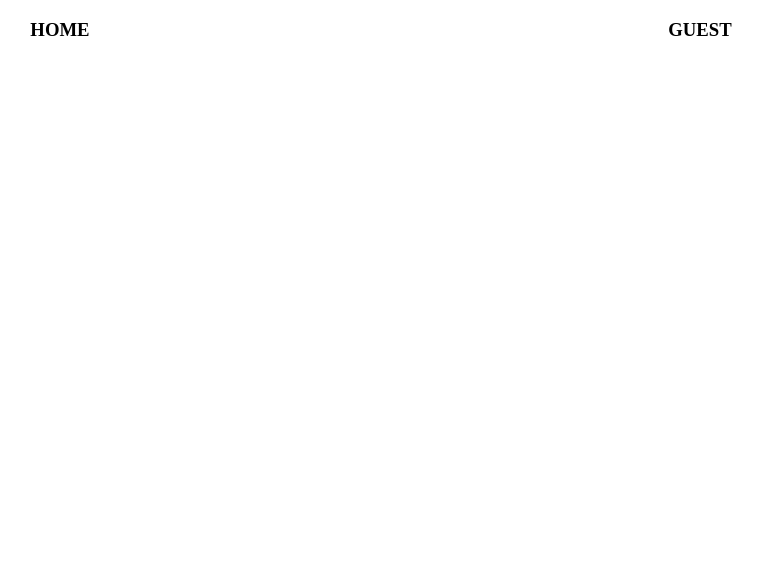
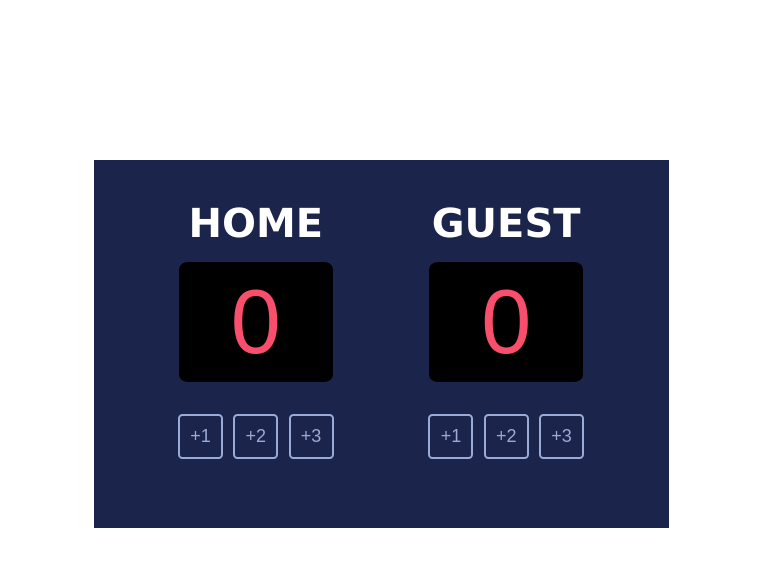
Before and after one commit to Ali-Esmat/Basketball_Scoreboard, a website built with Vite: page index.html in a window 1280 px wide. Shown: the whole page, without its empty margins (259-1022 px from the left). Built offline with nearby package versions, Linux system fonts and the light colour scheme; a web font is replaced by a local one.

Commit message:
Base Score Board

```diff
--- a/index.css
+++ b/index.css
@@ -1,8 +1,62 @@
 body {
     margin: 0;
+    color: white;
+    text-align: center;
 }
 
-.container {
+.scoreboard{
     display: flex;
-    justify-content: space-around;
+    justify-content: space-evenly;
+    background-color: #1b244a;
+    width:35.938rem;
+    height: 23rem;
+    margin-top: 10rem;
+    margin-left: auto;
+    margin-right: auto;
+
 }
+
+.score-card{
+    display: flex;
+    flex-direction: column;
+    flex-wrap: wrap;
+    align-items: center;
+    gap: 2rem;
+    height: 24.063rem;
+}
+
+.display{
+    width: 9.6rem;
+    height: 7.5rem;
+    border-radius: 6%;
+    background-color: black;
+    color: #f94f6d;
+    display: flex;
+    align-items: center;
+    justify-content: center;
+    font-size: 90;
+    font-family: 'Cursed Timer ULiL', sans-serif;
+}
+
+.score-buttons{
+    display: flex;
+    width: 11rem;
+    justify-content: space-evenly;
+}
+.score-button{
+    width: 2.813rem;
+    height: 2.813rem;
+    font-family: 'Cursed Timer ULiL', sans-serif;
+    font-size: 18;
+    border: 0.15rem solid #9aabd8;
+    border-radius: 10%;
+    color: #9aabd8;
+    background-color: #1b244a;
+}
+
+.score-text{
+    font-family: Verdana, Geneva, Tahoma, sans-serif;
+    font-size: 40;
+    font-weight: bold;
+    margin-bottom: -1rem;
+}
--- a/index.html
+++ b/index.html
@@ -1,14 +1,27 @@
 <html>
     <head>
+        <link href="https://fonts.cdnfonts.com/css/cursed-timer-ulil" rel="stylesheet">
         <link rel="stylesheet" href="index.css">
     </head>
     <body>
-        <div class="container">
-            <div>
-                <h3>HOME</h3>
+        <div class="scoreboard">
+            <div class="score-card">
+                <p class="score-text">HOME</p>
+                <div class="display" id="home-score">0</div>
+                <div class="score-buttons">
+                    <button class="score-button" onclick="add1home()">+1</button>
+                    <button class="score-button" onclick="add2home()">+2</button>
+                    <button class="score-button" onclick="add3home()">+3</button>
+                </div>
             </div>
-            <div>
-                <h3>GUEST</h3>
+            <div class="score-card">
+                <p class="score-text">GUEST</p>
+                <div class="display" id="guest-score">0</div>
+                <div class="score-buttons">
+                    <button class="score-button" onclick="add1guest()">+1</button>
+                    <button class="score-button" onclick="add2guest()">+2</button>
+                    <button class="score-button" onclick="add3guest()">+3</button>
+                </div>
             </div>
         </div>
         <script src="index.js"></script>
--- a/index.js
+++ b/index.js
@@ -0,0 +1,35 @@
+
+let homeScore = 0
+let guestScore = 0
+let homeScoreEl = document.getElementById("home-score")
+let guestScoreEl = document.getElementById("guest-score")
+
+function add1home(){
+    homeScore +=1
+    homeScoreEl.textContent = homeScore
+}
+
+function add2home(){
+    homeScore +=2
+    homeScoreEl.textContent = homeScore
+}
+
+function add3home(){
+    homeScore +=3
+    homeScoreEl.textContent = homeScore
+}
+
+function add1guest(){
+    guestScore +=1
+    guestScoreEl.textContent = guestScore
+}
+
+function add2guest(){
+    guestScore +=2
+    guestScoreEl.textContent = guestScore
+}
+
+function add3guest(){
+    guestScore +=3
+    guestScoreEl.textContent = guestScore
+}
```
